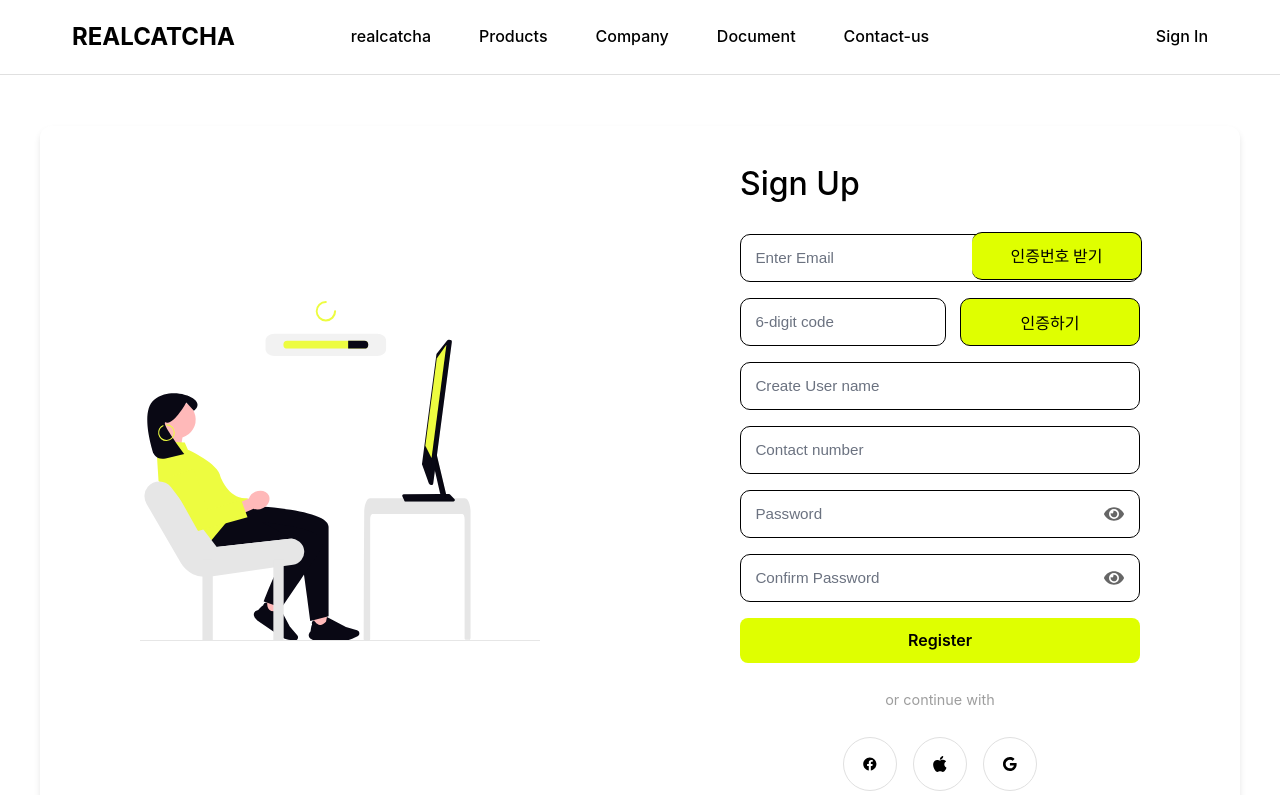
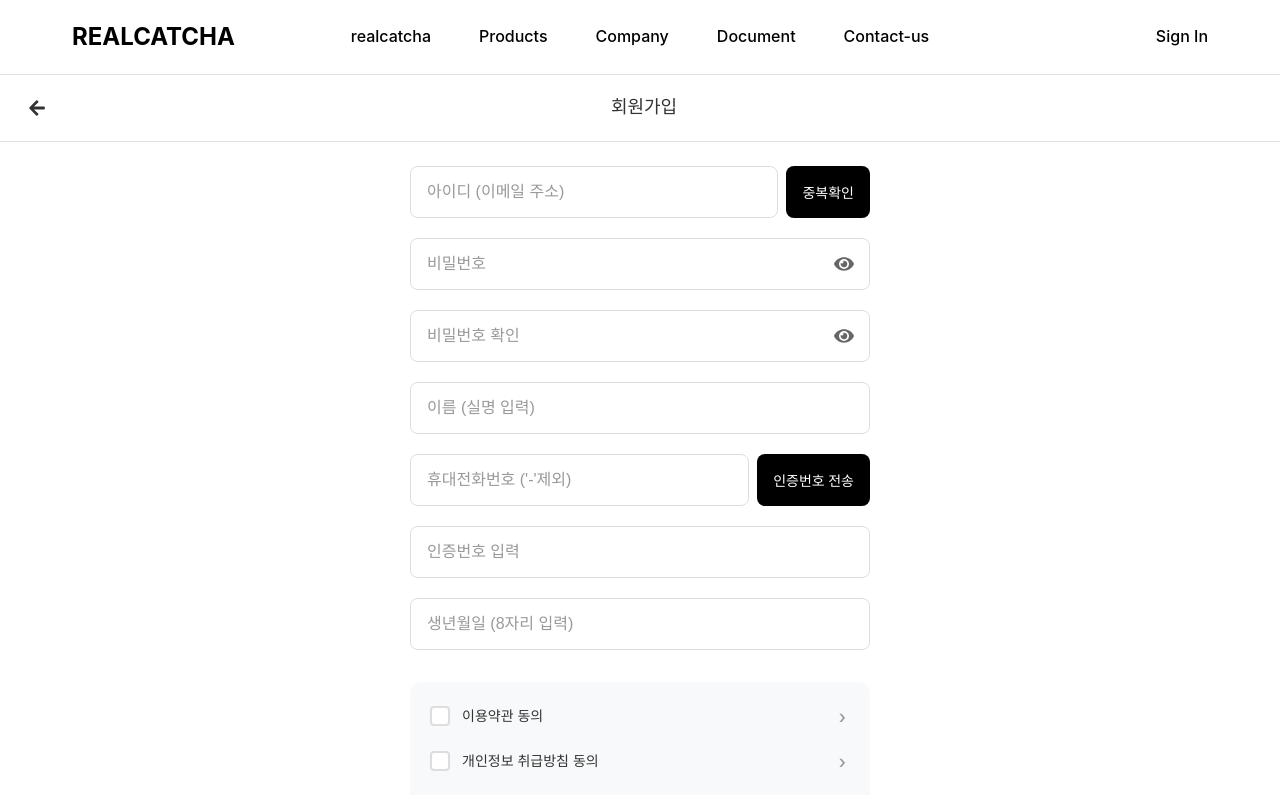
Before and after one commit to Find-Your-Humanity/website, a React (Vite) app: page /signup in a window 1280 px wide. Shown: the top 795 px of the page. Built offline with nearby package versions, Linux system fonts and the light colour scheme; no server answers.

Commit message:
회원가입 ui 변경

```diff
--- a/src/pages/SignUpPage.jsx
+++ b/src/pages/SignUpPage.jsx
@@ -1,7 +1,7 @@
 import React, { useState } from 'react';
 import { useNavigate } from 'react-router-dom';
 import { useAuth } from '../contexts/AuthContext';
-import { FaEye, FaEyeSlash, FaFacebook, FaApple, FaGoogle } from 'react-icons/fa';
+import { FaEye, FaEyeSlash, FaArrowLeft } from 'react-icons/fa';
 import { validateSignupForm, hasErrors } from '../utils/validation';
 import '../styles/pages/SignUpPage.css';
 
@@ -15,7 +15,8 @@
     username: '',
     contact: '',
     password: '',
-    confirmPassword: ''
+    confirmPassword: '',
+    fullName: ''
   });
   const [fieldErrors, setFieldErrors] = useState({});
   const [serverError, setServerError] = useState('');
@@ -54,7 +55,8 @@
       email: formData.email,
       username: formData.username,
       password: formData.password,
-      contact: formData.contact
+      contact: formData.contact,
+      full_name: formData.fullName
     });
 
     if (result.success) {
@@ -111,109 +113,54 @@
   };
 
   return (
-    <div className="signup-page">
-      <div className="signup-container">
-        {/* Left Side - Illustration */}
-        <div className="illustration-side">
-          <div className="illustration">
-            <img src="/signup-illustration.svg" alt="Sign Up Illustration" />
-          </div>
+    <div className="signup-page-mobile">
+      <div className="mobile-header">
+        <button className="back-button" onClick={() => navigate(-1)}>
+          <FaArrowLeft />
+        </button>
+        <h1 className="mobile-title">회원가입</h1>
       </div>
 
-        {/* Right Side - Sign Up Form */}
-        <div className="form-side">
-          <div className="signup-form">
-            <h1 className="signup-title">Sign Up</h1>
-
+      <div className="mobile-form-container">
         {serverError && (
           <div className="error-message">{serverError}</div>
         )}
 
         <form onSubmit={handleSubmit} noValidate>
-              {/* 1) 이메일 입력 + 내부 버튼 (한 줄) */}
-              <div className="form-group">
-                <div style={{ position:'relative' }}>
+          {/* 이메일 + 중복확인 */}
+          <div className="mobile-form-group">
+            <div className="input-with-button">
               <input
                 type="email"
                 name="email"
-                    placeholder="Enter Email"
+                placeholder="아이디 (이메일 주소)"
                 value={formData.email}
                 onChange={handleChange}
-                    className="form-input"
+                className="mobile-input"
                 required
-                    style={{ paddingRight: '42%' }}
               />
               <button
                 type="button"
                 onClick={requestEmailCode}
                 disabled={codeRequesting}
-                    className="inline-btn"
-                    style={{ position:'absolute', right:'-2px', top:'-2px', bottom:'-2px', width:'40%', minWidth:170, lineHeight:1, padding:'0 16px', whiteSpace:'nowrap', borderLeft:'none' }}
+                className="inline-verify-btn"
               >
-                    {codeRequesting ? 'Sending...' : '인증번호 받기'}
+                {codeRequesting ? '전송중...' : '중복확인'}
               </button>
             </div>
             {fieldErrors.email && <div className="field-error">{fieldErrors.email}</div>}
           </div>
 
-              {/* 2) 코드 입력 + 인증 버튼 (한 줄, 분리) */}
-              <div className="form-group">
-                <div style={{ display:'flex', gap:14, alignItems:'center' }}>
-                  <input
-                    type="text"
-                    placeholder="6-digit code"
-                    value={verifyCode}
-                    onChange={(e)=>setVerifyCode(e.target.value)}
-                    className="form-input"
-                    style={{ flex: 1 }}
-                  />
-                  <button
-                    type="button"
-                    className="inline-btn"
-                    onClick={verifyEmailCode}
-                    disabled={emailVerified}
-                    style={{ width: 180 }}
-                  >
-                    {emailVerified ? '인증 완료' : '인증하기'}
-                  </button>
-                </div>
-              </div>
-
-              <div className="form-group">
-                <input
-                  type="text"
-                  name="username"
-                  placeholder="Create User name"
-                  value={formData.username}
-                  onChange={handleChange}
-                  className="form-input"
-                  required
-                />
-                {fieldErrors.username && <div className="field-error">{fieldErrors.username}</div>}
-              </div>
-
-              <div className="form-group">
-                <input
-                  type="tel"
-                  name="contact"
-                  placeholder="Contact number"
-                  value={formData.contact}
-                  onChange={handleChange}
-                  className="form-input"
-                  required
-                />
-                {fieldErrors.contact && <div className="field-error">{fieldErrors.contact}</div>}
-              </div>
-
-              <div className="form-group">
+          {/* 비밀번호 */}
+          <div className="mobile-form-group">
             <div className="password-input-container">
               <input
                 type={showPassword ? "text" : "password"}
                 name="password"
-                    placeholder="Password"
+                placeholder="비밀번호"
                 value={formData.password}
                 onChange={handleChange}
-                    className="form-input"
+                className="mobile-input"
                 required
               />
               <button
@@ -227,15 +174,16 @@
             {fieldErrors.password && <div className="field-error">{fieldErrors.password}</div>}
           </div>
 
-              <div className="form-group">
+          {/* 비밀번호 확인 */}
+          <div className="mobile-form-group">
             <div className="password-input-container">
               <input
                 type={showConfirmPassword ? "text" : "password"}
                 name="confirmPassword"
-                    placeholder="Confirm Password"
+                placeholder="비밀번호 확인"
                 value={formData.confirmPassword}
                 onChange={handleChange}
-                    className="form-input"
+                className="mobile-input"
                 required
               />
               <button
@@ -249,28 +197,98 @@
             {fieldErrors.confirmPassword && <div className="field-error">{fieldErrors.confirmPassword}</div>}
           </div>
 
-              <button type="submit" className="signup-button">
-                Register
+          {/* 이름 (실명 입력) */}
+          <div className="mobile-form-group">
+            <input
+              type="text"
+              name="fullName"
+              placeholder="이름 (실명 입력)"
+              value={formData.fullName}
+              onChange={handleChange}
+              className="mobile-input"
+              required
+            />
+            {fieldErrors.fullName && <div className="field-error">{fieldErrors.fullName}</div>}
+          </div>
+
+          {/* 휴대전화번호 + 인증번호 전송 */}
+          <div className="mobile-form-group">
+            <div className="input-with-button">
+              <input
+                type="tel"
+                name="contact"
+                placeholder="휴대전화번호 ('-'제외)"
+                value={formData.contact}
+                onChange={handleChange}
+                className="mobile-input"
+                required
+              />
+              <button
+                type="button"
+                className="inline-verify-btn"
+                onClick={() => alert('인증번호를 발송했습니다.')}
+              >
+                인증번호 전송
+              </button>
+            </div>
+            {fieldErrors.contact && <div className="field-error">{fieldErrors.contact}</div>}
+          </div>
+
+          {/* 인증번호 입력 */}
+          <div className="mobile-form-group">
+            <input
+              type="text"
+              placeholder="인증번호 입력"
+              value={verifyCode}
+              onChange={(e) => setVerifyCode(e.target.value)}
+              className="mobile-input"
+            />
+          </div>
+
+          {/* 생년월일 */}
+          <div className="mobile-form-group">
+            <input
+              type="text"
+              name="birthDate"
+              placeholder="생년월일 (8자리 입력)"
+              className="mobile-input"
+            />
+          </div>
+
+          {/* 동의 체크박스들 */}
+          <div className="agreement-section">
+            <div className="agreement-item">
+              <label className="checkbox-container">
+                <input type="checkbox" />
+                <span className="checkmark"></span>
+                <span className="agreement-text">이용약관 동의</span>
+              </label>
+              <button type="button" className="agreement-link">›</button>
+            </div>
+
+            <div className="agreement-item">
+              <label className="checkbox-container">
+                <input type="checkbox" />
+                <span className="checkmark"></span>
+                <span className="agreement-text">개인정보 취급방침 동의</span>
+              </label>
+              <button type="button" className="agreement-link">›</button>
+            </div>
+
+            <div className="agreement-item">
+              <label className="checkbox-container">
+                <input type="checkbox" />
+                <span className="checkmark"></span>
+                <span className="agreement-text">마케팅 정보 수신 동의</span>
+              </label>
+              <button type="button" className="agreement-link">›</button>
+            </div>
+          </div>
+
+          <button type="submit" className="mobile-signup-button">
+            회원가입
           </button>
         </form>
-
-            <div className="divider">
-              <span>or continue with</span>
-            </div>
-
-            <div className="social-login">
-              <button className="social-button facebook">
-                <FaFacebook />
-              </button>
-              <button className="social-button apple">
-                <FaApple />
-              </button>
-              <button className="social-button google">
-                <FaGoogle />
-              </button>
-            </div>
-          </div>
-        </div>
       </div>
     </div>
   );
--- a/src/styles/pages/SignUpPage.css
+++ b/src/styles/pages/SignUpPage.css
@@ -1,67 +1,294 @@
-/* Sign Up Page */
-.signup-page { min-height: 100vh; background-color: #ffffff; display: flex; align-items: center; justify-content: center; padding: 1rem; }
-.signup-container { display: grid; grid-template-columns: 1fr 1fr; max-width: 1200px; width: 100%; background-color: #ffffff; border-radius: 12px; overflow: hidden; box-shadow: 0 4px 6px rgba(0,0,0,0.1); }
-.illustration-side { background-color: #ffffff; display: flex; align-items: center; justify-content: center; padding: 2rem; }
-.illustration { width: 100%; max-width: 400px; }
-.illustration img { width: 100%; height: auto; }
-.form-side { padding: 2rem; display: flex; align-items: center; justify-content: center; }
-.signup-form { width: 100%; max-width: 400px; }
-.signup-title { font-size: 2rem; font-weight: 550; color: #000000; margin-bottom: 1.5rem; text-align: left; }
-.form-group { margin-bottom: 1rem; }
-.form-input {
-  width: 100%;
-  height: 48px;
-  padding: .8rem .9rem;
-  border: 1.5px solid #000000;
-  border-radius: 10px;
-  font-size: .95rem;
+/* 모바일 회원가입 페이지 */
+.signup-page-mobile {
+  min-height: 100vh;
   background-color: #ffffff;
-  color: #000000;
-  transition: box-shadow .2s ease, border-color .2s ease;
-  box-sizing: border-box;
+  font-family: -apple-system, BlinkMacSystemFont, 'Segoe UI', 'Roboto', sans-serif;
 }
-.signup-page .form-input,
-.signup-page .form-textarea {
-  color: #000 !important;
-  background-color: #ffffff !important;
-  border-color: #000000 !important;
+
+/* 모바일 헤더 */
+.mobile-header {
+  display: flex;
+  align-items: center;
+  padding: 16px 20px;
+  border-bottom: 1px solid #e0e0e0;
+  background-color: #ffffff;
+  position: sticky;
+  top: 0;
+  z-index: 100;
 }
-.signup-page .form-input::placeholder,
-.signup-page .form-textarea::placeholder { color: #6b7280 !important; }
-.form-input::placeholder { color: #6b7280; }
-.form-input:focus {
-  outline: none;
-  border-color: #000000;
-  box-shadow: 0 0 0 3px rgba(0,0,0,0.08);
-}
-.password-input-container { position: relative; }
-.password-toggle { position: absolute; right: 1rem; top: 50%; transform: translateY(-50%); background: none; border: none; cursor: pointer; padding: 0; width: 20px; height: 20px; }
-.password-toggle svg { width: 20px; height: 20px; opacity: .75; transition: opacity .3s ease; color: #333; }
-.password-toggle:hover svg { opacity: 1; }
-.signup-button { width: 100%; padding: .8rem; background-color: #DFFF00; color: #000 !important; border: none; border-radius: 8px; font-size: 1rem; font-weight: 600; cursor: pointer; transition: all .3s ease; margin-bottom: 1.5rem; }
-.signup-button:hover { transform: translateY(-2px); box-shadow: 0 4px 12px rgba(223,255,0,.3); }
-.divider { text-align: center; margin-bottom: 1.5rem; }
-.divider span { color: #9e9e9e; font-size: .9rem; }
-.social-login { display: flex; justify-content: center; gap: 1rem; }
-.social-button { width: 54px; height: 54px; border: 1px solid #e0e0e0; border-radius: 50%; background-color: #fff; cursor: pointer; display: flex; align-items: center; justify-content: center; transition: all .3s ease; }
-.social-button:hover { transform: translateY(-2px); box-shadow: 0 4px 12px rgba(0,0,0,.1); }
-.social-button svg { width: 32px !important; height: 32px !important; color: #000; }
-.error-message { background-color:#fee; color:#c33; padding:10px; border-radius:4px; margin-bottom:15px; text-align:center; border:1px solid #fcc; }
-.field-error { color:#c33; font-size:.8rem; margin-top:6px; }
-@media (max-width: 768px){ .signup-container{grid-template-columns:1fr;} .illustration-side{display:none;} .form-side{padding:2rem;} .signup-title{font-size:2rem;} }
-@media (max-width: 480px){ .signup-page{padding:1rem;} .form-side{padding:1.5rem;} .signup-title{font-size:1.8rem;} .social-login{gap:.5rem;} .social-button{width:45px; height:45px;} }
 
-/* inline 버튼: 인풋 높이와 정확히 맞춤 */
-.inline-btn {
-  height: 48px;
-  padding: 0 16px;
+.back-button {
+  background: none;
+  border: none;
+  padding: 8px;
+  margin-right: 16px;
+  cursor: pointer;
+  font-size: 18px;
+  color: #333;
   display: flex;
   align-items: center;
   justify-content: center;
-  background-color: #DFFF00;
-  color: #000;
-  border: 1.5px solid #000;
-  border-radius: 10px;
-  font-weight: 700;
+}
+
+.mobile-title {
+  font-size: 18px;
+  font-weight: 600;
+  color: #333;
+  margin: 0;
+  flex: 1;
+  text-align: center;
+  margin-right: 42px; /* 뒤로가기 버튼 크기만큼 보정 */
+}
+
+/* 폼 컨테이너 */
+.mobile-form-container {
+  padding: 24px 20px;
+  max-width: 500px;
+  margin: 0 auto;
+}
+
+/* 폼 그룹 */
+.mobile-form-group {
+  margin-bottom: 20px;
+}
+
+/* 기본 입력 필드 */
+.mobile-input {
+  width: 100%;
+  height: 52px;
+  padding: 0 16px;
+  border: 1px solid #ddd;
+  border-radius: 8px;
+  font-size: 16px;
+  background-color: #ffffff;
+  color: #333;
   box-sizing: border-box;
+  transition: border-color 0.2s ease;
 }
+
+.mobile-input:focus {
+  outline: none;
+  border-color: #007bff;
+}
+
+.mobile-input::placeholder {
+  color: #999;
+  font-size: 16px;
+}
+
+/* 입력 필드 + 버튼 조합 */
+.input-with-button {
+  display: flex;
+  gap: 8px;
+  align-items: center;
+}
+
+.input-with-button .mobile-input {
+  flex: 1;
+}
+
+.inline-verify-btn {
+  height: 52px;
+  padding: 0 16px;
+  background-color: #000;
+  color: #fff;
+  border: none;
+  border-radius: 8px;
+  font-size: 14px;
+  font-weight: 600;
+  cursor: pointer;
+  white-space: nowrap;
+  min-width: 80px;
+  transition: background-color 0.2s ease;
+}
+
+.inline-verify-btn:hover {
+  background-color: #333;
+}
+
+.inline-verify-btn:disabled {
+  background-color: #ccc;
+  cursor: not-allowed;
+}
+
+/* 비밀번호 입력 컨테이너 */
+.password-input-container {
+  position: relative;
+}
+
+.password-toggle {
+  position: absolute;
+  right: 16px;
+  top: 50%;
+  transform: translateY(-50%);
+  background: none;
+  border: none;
+  cursor: pointer;
+  color: #999;
+  font-size: 16px;
+  padding: 0;
+  width: 20px;
+  height: 20px;
+  display: flex;
+  align-items: center;
+  justify-content: center;
+}
+
+/* 동의 약관 섹션 */
+.agreement-section {
+  margin: 32px 0;
+  padding: 20px;
+  background-color: #f8f9fa;
+  border-radius: 12px;
+}
+
+.agreement-item {
+  display: flex;
+  align-items: center;
+  justify-content: space-between;
+  margin-bottom: 16px;
+}
+
+.agreement-item:last-child {
+  margin-bottom: 0;
+}
+
+/* 커스텀 체크박스 */
+.checkbox-container {
+  display: flex;
+  align-items: center;
+  cursor: pointer;
+  flex: 1;
+}
+
+.checkbox-container input[type="checkbox"] {
+  display: none;
+}
+
+.checkmark {
+  width: 20px;
+  height: 20px;
+  border: 2px solid #ddd;
+  border-radius: 4px;
+  margin-right: 12px;
+  position: relative;
+  background-color: #fff;
+  transition: all 0.2s ease;
+}
+
+.checkbox-container input[type="checkbox"]:checked + .checkmark {
+  background-color: #000;
+  border-color: #000;
+}
+
+.checkbox-container input[type="checkbox"]:checked + .checkmark::after {
+  content: "✓";
+  position: absolute;
+  top: 50%;
+  left: 50%;
+  transform: translate(-50%, -50%);
+  color: #fff;
+  font-size: 12px;
+  font-weight: bold;
+}
+
+.agreement-text {
+  font-size: 14px;
+  color: #333;
+  flex: 1;
+}
+
+.agreement-link {
+  background: none;
+  border: none;
+  font-size: 18px;
+  color: #999;
+  cursor: pointer;
+  padding: 4px;
+  margin-left: 8px;
+}
+
+/* 회원가입 버튼 */
+.mobile-signup-button {
+  width: 100%;
+  height: 56px;
+  background-color: #000;
+  color: #fff;
+  border: none;
+  border-radius: 12px;
+  font-size: 16px;
+  font-weight: 600;
+  cursor: pointer;
+  margin-top: 32px;
+  transition: background-color 0.2s ease;
+}
+
+.mobile-signup-button:hover {
+  background-color: #333;
+}
+
+.mobile-signup-button:disabled {
+  background-color: #ccc;
+  cursor: not-allowed;
+}
+
+/* 에러 메시지 */
+.error-message {
+  background-color: #fee;
+  color: #c33;
+  padding: 12px 16px;
+  border-radius: 8px;
+  margin-bottom: 20px;
+  text-align: center;
+  border: 1px solid #fcc;
+  font-size: 14px;
+}
+
+.field-error {
+  color: #c33;
+  font-size: 12px;
+  margin-top: 6px;
+  margin-left: 4px;
+}
+
+/* 반응형 */
+@media (max-width: 480px) {
+  .mobile-form-container {
+    padding: 20px 16px;
+  }
+
+  .mobile-header {
+    padding: 12px 16px;
+  }
+
+  .input-with-button {
+    flex-direction: column;
+    gap: 12px;
+  }
+
+  .input-with-button .mobile-input {
+    flex: none;
+  }
+
+  .inline-verify-btn {
+    width: 100%;
+    min-width: none;
+  }
+}
+
+/* 기존 스타일과의 호환성을 위한 숨김 */
+.signup-page,
+.signup-container,
+.illustration-side,
+.form-side,
+.signup-form,
+.signup-title,
+.form-group,
+.form-input,
+.signup-button,
+.divider,
+.social-login,
+.social-button,
+.inline-btn {
+  display: none !important;
+}
```
Lines whose indentation alone changed are shown as unchanged.
